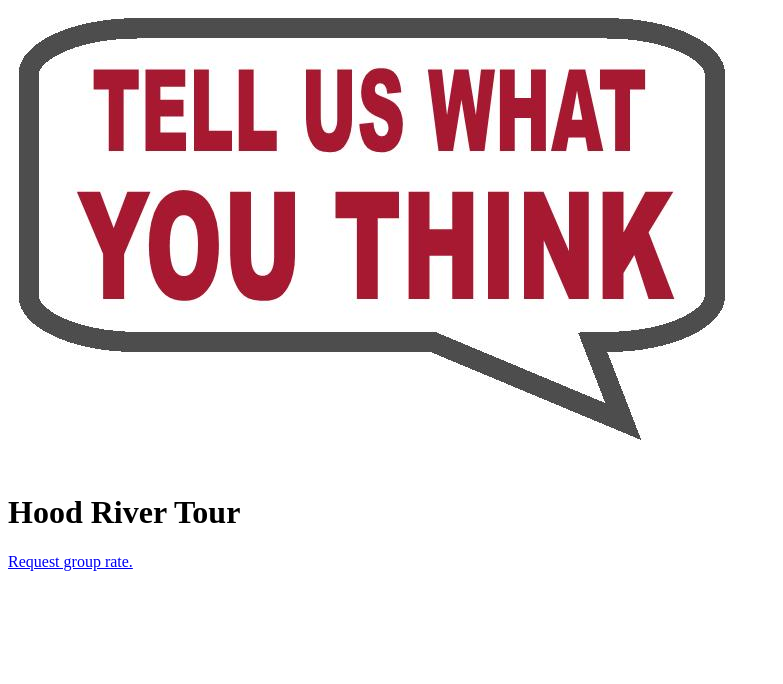
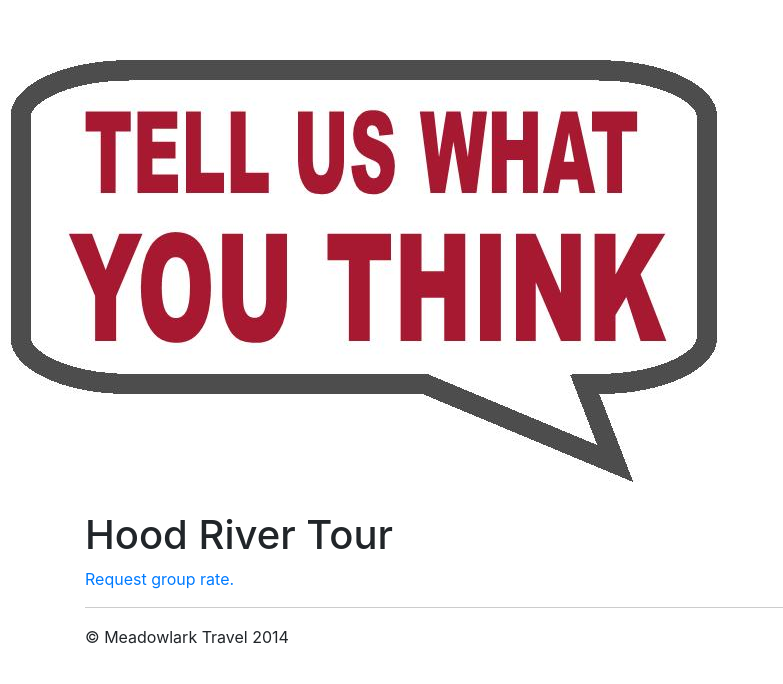
Before and after one commit to infect2/deepInsight, a Node server app: page /tours/hood-river in a window 1280 px wide. Shown: the top 684 px of the page, without its empty margins (0-783 px from the left). Run offline with Node 20, Linux system fonts and the light colour scheme; some libraries are stand-ins or nearby versions.

Commit message:
handlebars update

```diff
--- a/views/about.handlebars
+++ b/views/about.handlebars
@@ -3,3 +3,4 @@
 <blockquote>{{fortune}}</blockquote>
 <p>Please feel free to <a href="/contact">contact us</a>
 with any questions or comments.</p>
+{{> weather}}
--- a/views/home.handlebars
+++ b/views/home.handlebars
@@ -1 +1,2 @@
 <h1> Welcome to DeepInsight </h1>
+{{> weather}}
--- a/views/layouts/main.handlebars
+++ b/views/layouts/main.handlebars
@@ -1,14 +1,47 @@
-<!doctype html>
-<html>
+<!DOCTYPE html>
+<!--[if lt IE 7]>      <html class="no-js lt-ie9 lt-ie8 lt-ie7"> <![endif]-->
+<!--[if IE 7]>         <html class="no-js lt-ie9 lt-ie8"> <![endif]-->
+<!--[if IE 8]>         <html class="no-js lt-ie9"> <![endif]-->
+<!--[if gt IE 8]><!--> <html class="no-js"> <!--<![endif]-->
     <head>
-    <title>Online Survey Platform</title>
+        <meta charset="utf-8">
+        <meta http-equiv="X-UA-Compatible" content="IE=edge,chrome=1">
+	    <title>Meadowlark Travel</title>
 		{{#if showTests}}
 			<link rel="stylesheet" href="/vendor/mocha.css">
 		{{/if}}
+		{{{_sections.head}}}
+        <meta name="description" content="">
+        <meta name="viewport" content="width=device-width, initial-scale=1">
+
+        <link rel="stylesheet" href="/vendor/bootstrap/css/bootstrap.min.css">
+        <style>
+            body {
+                padding-top: 50px;
+                padding-bottom: 20px;
+            }
+        </style>
+        <link rel="stylesheet" href="/vendor/bootstrap/css/bootstrap-theme.min.css">
+        <link rel="stylesheet" href="/css/main.css">
+
+        <script src="/vendor/js/modernizr-2.6.2-respond-1.1.0.min.js"></script>
     </head>
     <body>
+        <!--[if lt IE 7]>
+            <p class="browsehappy">You are using an <strong>outdated</strong> browser. Please <a href="http://browsehappy.com/">upgrade your browser</a> to improve your experience.</p>
+        <![endif]-->
+
 		<header><img src="/img/survey.jpg" alt="Meadowlark Travel Logo"></header>
+
+	    <div class="container">
 		    {{{body}}}
+
+			<hr>
+
+			<footer>
+				<p>&copy; Meadowlark Travel 2014</p>
+			</footer>
+	    </div> <!-- /container -->
 
         <script src="//code.jquery.com/jquery-2.1.1.min.js"></script>
         <script>window.jQuery || document.write('<script src="/vendor/js/jquery-2.1.1.min.js"><\/script>')</script>
@@ -28,5 +61,8 @@
 			{{/if}}
 			<script>mocha.run();</script>
 		{{/if}}
+
+        <script src="/vendor/bootstrap/js/bootstrap.min.js"></script>
+        <script src="/js/main.js"></script>
     </body>
 </html>
```
Lines whose indentation alone changed are shown as unchanged.
